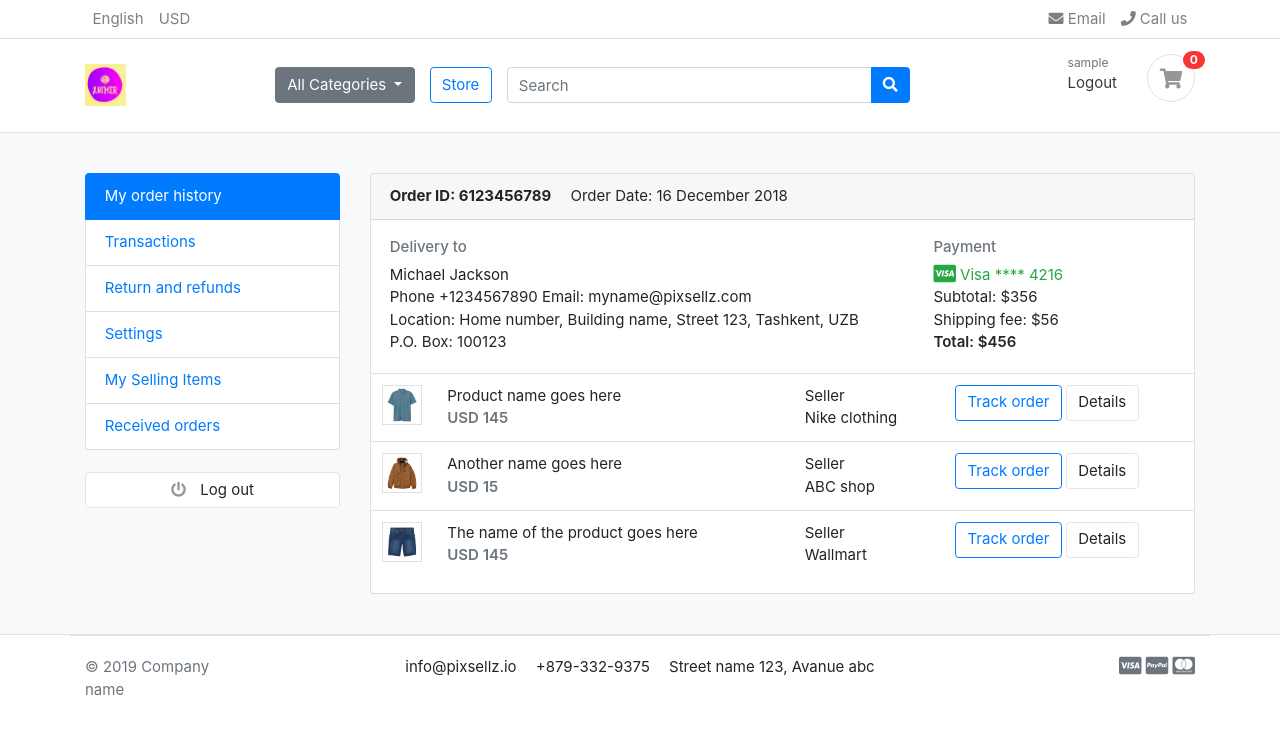
After one commit to dheereshagrwal/Videos, a Django app: page /dashboard/ in a window 1280 px wide. The commit adds this page. Shown: the top 734 px of the page. Run offline with Django 3.2, Linux system fonts and the light colour scheme; the visitor is signed in with stand-in values (Sample User, id 1); data that the repository does not hold is empty; some libraries are stand-ins or nearby versions; some web fonts are replaced.

Commit message:
dashboard link only

```diff
--- a/cart/models.py
+++ b/cart/models.py
@@ -1,5 +1,6 @@
 from django.db import models
 from store.models import Product, Variation
+from django.contrib.auth.models import User
 # Create your models here.
 
 
@@ -12,6 +13,7 @@ class Cart(models.Model):
 
 
 class CartItem(models.Model):
+    # user = models.ForeignKey(User, on_delete=models.CASCADE)
     product = models.ForeignKey(Product, on_delete=models.CASCADE)
     variations = models.ManyToManyField(Variation, blank=False)
     cart = models.ForeignKey(Cart, on_delete=models.CASCADE)
--- /dev/null
+++ b/templates/accounts/dashboard.html
@@ -0,0 +1,126 @@
+{% extends 'base.html' %}
+<!-- static -->
+{% load static %}
+<!-- block content  -->
+{% block content %}
+
+<!-- ========================= SECTION CONTENT ========================= -->
+<section class="section-conten padding-y bg">
+  <div class="container">
+    <div class="row">
+      <aside class="col-md-3">
+        <!--   SIDEBAR   -->
+        <ul class="list-group">
+          <a class="list-group-item active" href="#"> My order history </a>
+          <a class="list-group-item" href="#"> Transactions </a>
+          <a class="list-group-item" href="#"> Return and refunds </a>
+          <a class="list-group-item" href="#">Settings </a>
+          <a class="list-group-item" href="#"> My Selling Items </a>
+          <a class="list-group-item" href="#"> Received orders </a>
+        </ul>
+        <br />
+        <a class="btn btn-light btn-block" href="{% url 'logout' %}">
+          <i class="fa fa-power-off"></i> <span class="text">Log out</span>
+        </a>
+        <!--   SIDEBAR .//END   -->
+      </aside>
+      <main class="col-md-9">
+        <article class="card">
+          <header class="card-header">
+            <strong class="d-inline-block mr-3">Order ID: 6123456789</strong>
+            <span>Order Date: 16 December 2018</span>
+          </header>
+          <div class="card-body">
+            <div class="row">
+              <div class="col-md-8">
+                <h6 class="text-muted">Delivery to</h6>
+                <p>
+                  Michael Jackson <br />
+                  Phone +1234567890 Email: myname@pixsellz.com <br />
+                  Location: Home number, Building name, Street 123, Tashkent,
+                  UZB <br />
+                  P.O. Box: 100123
+                </p>
+              </div>
+              <div class="col-md-4">
+                <h6 class="text-muted">Payment</h6>
+                <span class="text-success">
+                  <i class="fab fa-lg fa-cc-visa"></i>
+                  Visa **** 4216
+                </span>
+                <p>
+                  Subtotal: $356 <br />
+                  Shipping fee: $56 <br />
+                  <span class="b">Total: $456 </span>
+                </p>
+              </div>
+            </div>
+            <!-- row.// -->
+          </div>
+          <!-- card-body .// -->
+          <div class="table-responsive">
+            <table class="table table-hover">
+              <tr>
+                <td width="65">
+                  <img src="../images/items/1.jpg" class="img-xs border" />
+                </td>
+                <td>
+                  <p class="title mb-0">Product name goes here</p>
+                  <var class="price text-muted">USD 145</var>
+                </td>
+                <td>
+                  Seller <br />
+                  Nike clothing
+                </td>
+                <td width="250">
+                  <a href="#" class="btn btn-outline-primary">Track order</a>
+                  <a href="#" class="btn btn-light"> Details </a>
+                </td>
+              </tr>
+              <tr>
+                <td>
+                  <img src="../images/items/2.jpg" class="img-xs border" />
+                </td>
+                <td>
+                  <p class="title mb-0">Another name goes here</p>
+                  <var class="price text-muted">USD 15</var>
+                </td>
+                <td>
+                  Seller <br />
+                  ABC shop
+                </td>
+                <td>
+                  <a href="#" class="btn btn-outline-primary">Track order</a>
+                  <a href="#" class="btn btn-light"> Details </a>
+                </td>
+              </tr>
+              <tr>
+                <td>
+                  <img src="../images/items/3.jpg" class="img-xs border" />
+                </td>
+                <td>
+                  <p class="title mb-0">The name of the product goes here</p>
+                  <var class="price text-muted">USD 145</var>
+                </td>
+                <td>
+                  Seller <br />
+                  Wallmart
+                </td>
+                <td>
+                  <a href="#" class="btn btn-outline-primary">Track order</a>
+                  <a href="#" class="btn btn-light"> Details </a>
+                </td>
+              </tr>
+            </table>
+          </div>
+          <!-- table-responsive .end// -->
+        </article>
+        <!-- order-group.// -->
+      </main>
+    </div>
+    <!-- row.// -->
+  </div>
+</section>
+<!-- ========================= SECTION CONTENT END// ========================= -->
+
+{% endblock %}
--- /dev/null
+++ b/templates/accounts/login.html
@@ -0,0 +1 @@
+<h2>Hehe Login!</h2>
--- a/templates/includes/navbar.html
+++ b/templates/includes/navbar.html
@@ -143,20 +143,27 @@
         <div class="col-lg-3 col-sm-6 col-8 order-2 order-lg-3">
           <div class="d-flex justify-content-end mb-3 mb-lg-0">
             <div class="widget-header">
-              {% if user.is_authenticated %}
-              <small class="title text-muted">{{user.username}}</small>
+              {% if user.is_authenticated or user.id is not None %}
+              <a href="{% url 'dashboard' %}">
+                <small class="title text-muted">{{user.username}}</small>
+              </a>
+
               <div>
-                <a href="../account/logout.html">Logout</a>
+                <a
+                  href="{% url 'logout' %}"
+                  onclick="return confirm('Are you sure?')"
+                  >Logout</a
+                >
               </div>
               <br />
               {% else %}
               <small class="title text-muted">Welcome, guest!</small>
               <div>
-                <a href="../account/login.html">Login / Signup</a>
+                <a href="../accounts/login">Login / Signup</a>
               </div>
               {% endif %}
             </div>
-            {% if user.is_authenticated %}
+
             <a href="{% url 'cart' %}" class="widget-header pl-3 ml-3">
               <div class="icon icon-sm rounded-circle border">
                 <i class="fa fa-shopping-cart"></i>
@@ -165,14 +172,6 @@
                 >{{cart_count}}</span
               >
             </a>
-            {% else %}
-            <a href="../account/login.html" class="widget-header pl-3 ml-3">
-              <div class="icon icon-sm rounded-circle border">
-                <i class="fa fa-shopping-cart"></i>
-              </div>
-              <span class="badge badge-pill badge-danger notify"></span>
-            </a>
-            {% endif %}
           </div>
           <!-- widgets-wrap.// -->
         </div>
--- a/website/urls.py
+++ b/website/urls.py
@@ -9,5 +9,9 @@ urlpatterns = [
     path('', views.home, name='home'),
     path('store/', include('store.urls')),
     path('cart/', include('cart.urls')),
-
+    # path('account/login/',views.login,name='login'),
+    # path('account/register/', views.register, name='register'),
+    # path('account/logout/', views.logout, name='logout'),
+    path('accounts/', include('django.contrib.auth.urls')),
+    path('dashboard/', views.dashboard, name='dashboard'),
 ] + static(settings.MEDIA_URL, document_root=settings.MEDIA_ROOT)
--- a/website/views.py
+++ b/website/views.py
@@ -1,8 +1,26 @@
-from django.shortcuts import render
+from django.shortcuts import render,redirect
+from django.contrib import messages,auth
+from django.contrib.sites.shortcuts import get_current_site
 from store.models import Product
-
-
+from django.contrib.auth.models import User
+from django.contrib.auth import authenticate,login,logout
+from django.contrib.auth.decorators import login_required
 def home(request):
     products = Product.objects.all().filter(is_available=True)
     context = {'products': products, }
     return render(request, 'home.html', context)
+
+def login(request):
+    return render(request, 'accounts/login.html')
+
+def register():
+    return redirect('login')
+
+@login_required(login_url='login')
+def logout(request):
+    logout(request)
+
+
+@login_required(login_url='login')
+def dashboard(request):
+    return render(request, 'accounts/dashboard.html')
```
Also changed, not shown: templates/account/login.html (deleted).
